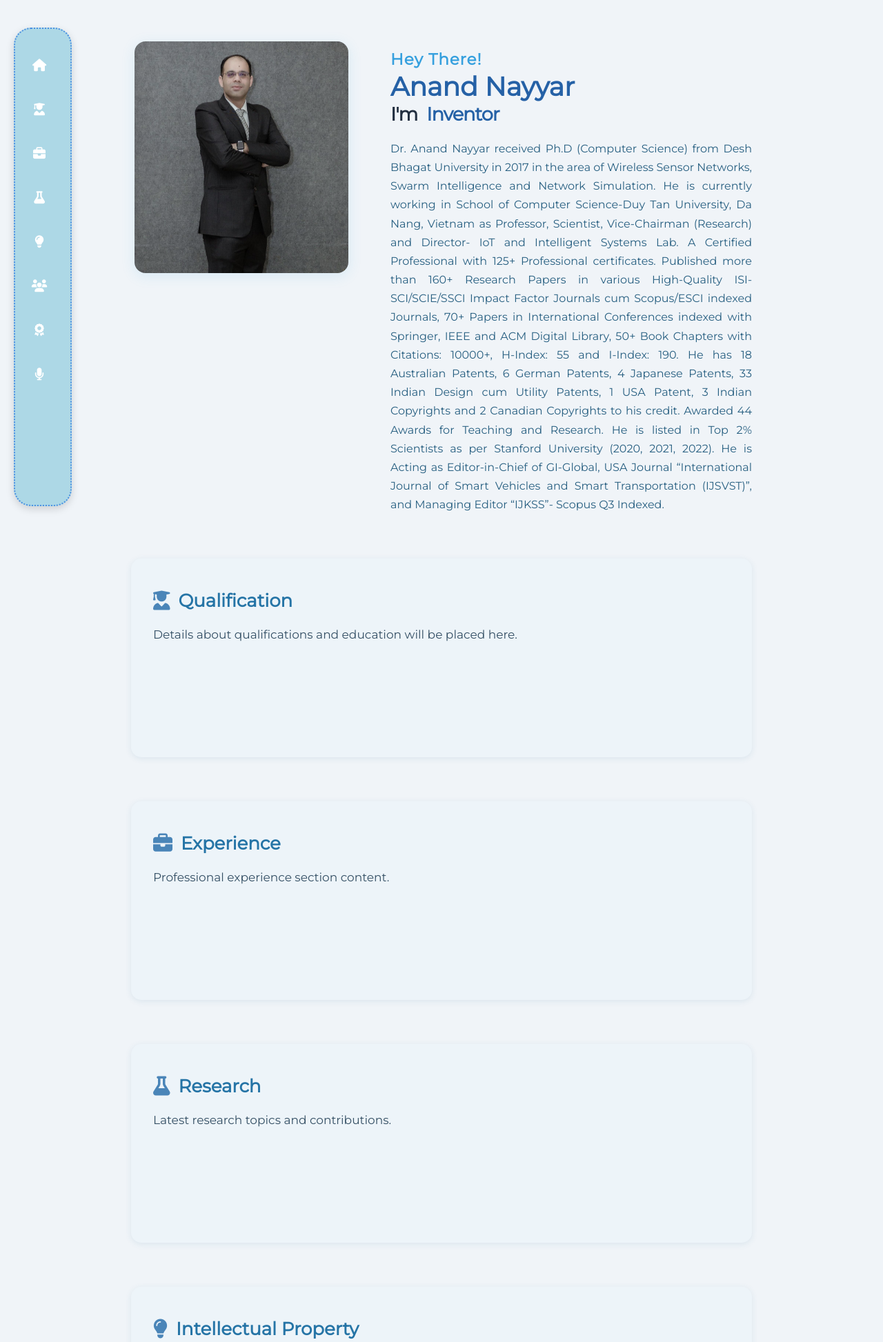
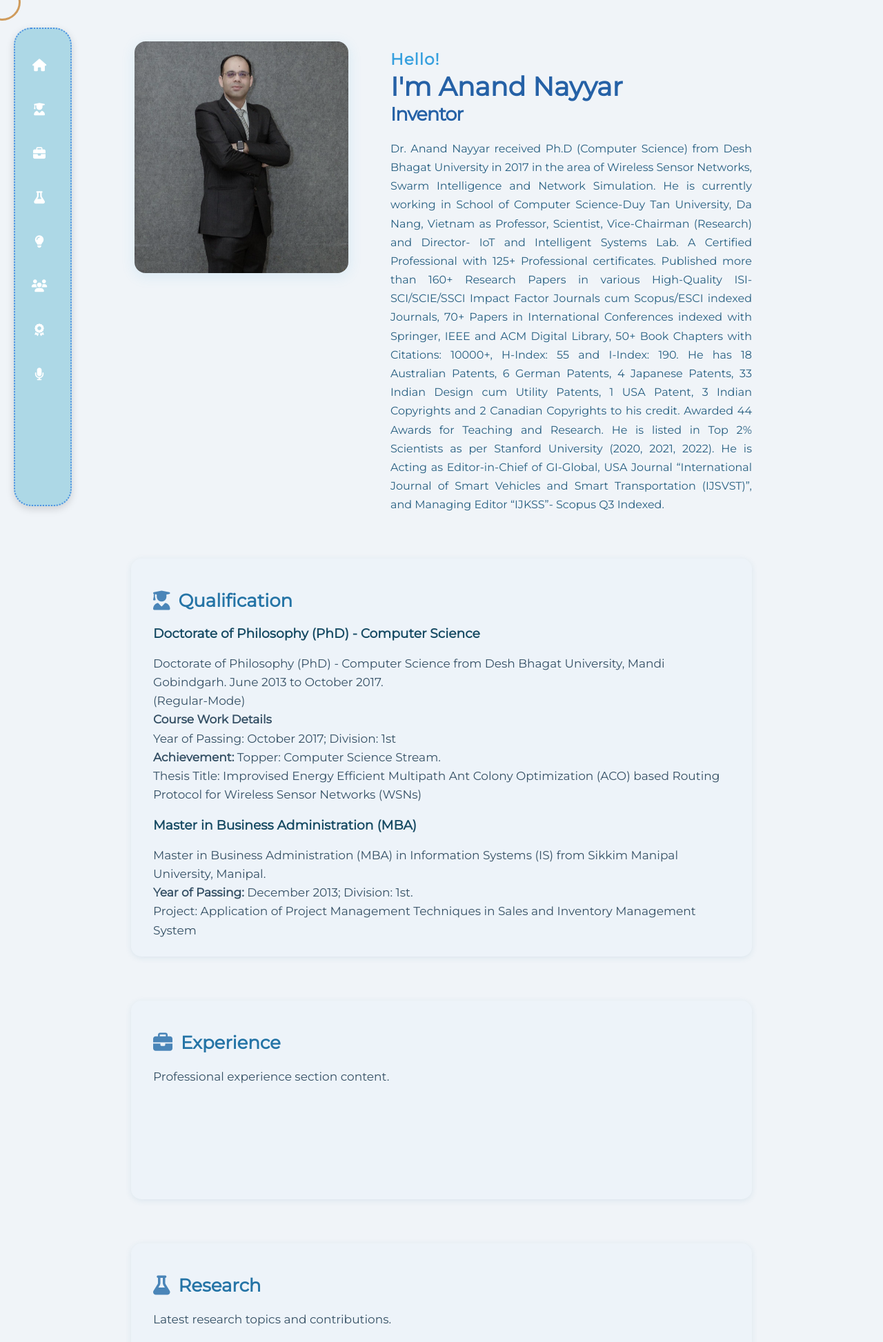
Before and after one commit to AxonCodez/proj1, a Flask app: page / in a window 1280 px wide. Shown: the top 1946 px of the page at 69% size. Run offline with Flask 3, Linux system fonts and the light colour scheme; some libraries are stand-ins or nearby versions.

Commit message:
Initial website

```diff
--- a/static/styles.css
+++ b/static/styles.css
@@ -279,3 +279,58 @@
         font-size: 14px;
     }
 }
+
+.anand-title {
+  font-size: 27px;
+  font-weight: 700;
+  margin-bottom: 20px;
+  color: #222f40;
+  letter-spacing: -1px;
+}
+.anand-title #effect-inventor {
+  color: #2561a6;
+  font-family: "Unica One", "Montserrat", Arial, sans-serif;
+}
+
+html {
+  cursor: none;
+}
+
+.cursor {
+  position: fixed;
+  width: 48px;
+  height: 48px;
+  pointer-events: none;
+  top: 0;
+  left: 0;
+  margin-left: -24px;
+  margin-top: -24px;
+  border: 3px solid #2561a6; /* Blue themed */
+  border-radius: 100px;
+  z-index: 9999;
+  transition: transform 0.3s ease;
+  will-change: transform;
+  mix-blend-mode: exclusion;
+  background: transparent;
+}
+
+.cursor.is-moving {
+  transform: scale(0.7);
+  transition: transform 0.3s cubic-bezier(.32,2,.55,.27);
+}
+
+*,
+html,
+body {
+    cursor: none !important;
+}
+
+#background {
+  position: fixed;
+  top: 0; left: 0;
+  width: 100vw;
+  height: 100vh;
+  z-index: -1;
+  display: block;
+  pointer-events: none; /* So it doesn't block clicks */
+}
--- a/templates/index.html
+++ b/templates/index.html
@@ -8,6 +8,7 @@
     <link rel="stylesheet" href="https://cdnjs.cloudflare.com/ajax/libs/font-awesome/6.4.0/css/all.min.css" />
 </head>
 <body>
+    <canvas id="background"></canvas>
     <div class="sidebar">
         <ul class="menu">
             <li><a href="#home"><i class="fas fa-home"></i><span>HOME</span></a></li>
@@ -38,9 +39,11 @@
                     <img id="gsap-photo" src="{{ url_for('static', filename='anand.png') }}" alt="Anand Nayyar image">
                 </div>
                 <div class="home-bio" id="gsap-bio">
-                    <div class="hey-there">Hey There!</div>
-                    <div class="anand-name" id="gsap-name">Anand Nayyar</div>
-                    <div class="anand-title">I'm <span class="typed">Inventor</span></div>
+                    <div class="hey-there">Hello!</div>
+                    <div class="anand-name" id="gsap-name">I'm Anand Nayyar</div>
+                    <div class="anand-title">
+                        <span id="effect-inventor" data-target-resolver="Inventor"></span>
+                    </div>
                     <div class="anand-desc">
                         Dr. Anand Nayyar received Ph.D (Computer Science) from Desh Bhagat University in 2017 in the area of Wireless Sensor Networks, Swarm Intelligence and Network Simulation. He is currently working in School of Computer Science-Duy Tan University, Da Nang, Vietnam as Professor, Scientist, Vice-Chairman (Research) and Director- IoT and Intelligent Systems Lab. A Certified Professional with 125+ Professional certificates. Published more than 160+ Research Papers in various High-Quality ISI-SCI/SCIE/SSCI Impact Factor Journals cum Scopus/ESCI indexed Journals, 70+ Papers in International Conferences indexed with Springer, IEEE and ACM Digital Library, 50+ Book Chapters with Citations: 10000+, H-Index: 55 and I-Index: 190. He has 18 Australian Patents, 6 German Patents, 4 Japanese Patents, 33 Indian Design cum Utility Patents, 1 USA Patent, 3 Indian Copyrights and 2 Canadian Copyrights to his credit. Awarded 44 Awards for Teaching and Research. He is listed in Top 2% Scientists as per Stanford University (2020, 2021, 2022). He is Acting as Editor-in-Chief of GI-Global, USA Journal “International Journal of Smart Vehicles and Smart Transportation (IJSVST)”, and Managing Editor “IJKSS”- Scopus Q3 Indexed.
                     </div>
@@ -52,8 +55,28 @@
 
         <section id="qualification" class="section">
             <h2><i class="fas fa-user-graduate"></i> Qualification</h2>
-            <p>Details about qualifications and education will be placed here.</p>
+            <div>
+                <h3>Doctorate of Philosophy (<strong>PhD</strong>) - Computer Science</h3>
+                <p>
+                    Doctorate of Philosophy (PhD) - Computer Science from Desh Bhagat University, Mandi Gobindgarh. June 2013 to October 2017.<br/>
+                    (Regular-Mode)
+                </p>
+                <p>
+                    <strong>Course Work Details</strong><br/>
+                    Year of Passing: October 2017; Division: 1st<br/>
+                    <strong>Achievement:</strong> Topper: Computer Science Stream.<br/>
+                    Thesis Title: Improvised Energy Efficient Multipath Ant Colony Optimization (ACO) based Routing Protocol for Wireless Sensor Networks (WSNs)
+                </p>
+
+                <h3>Master in Business Administration (<strong>MBA</strong>)</h3>
+                <p>
+                    Master in Business Administration (MBA) in Information Systems (IS) from Sikkim Manipal University, Manipal.<br/>
+                    <strong>Year of Passing:</strong> December 2013; Division: 1st.<br/>
+                    Project: Application of Project Management Techniques in Sales and Inventory Management System
+                </p>
+            </div>
         </section>
+
         <section id="experience" class="section">
             <h2><i class="fas fa-briefcase"></i> Experience</h2>
             <p>Professional experience section content.</p>
@@ -79,6 +102,8 @@
             <p>Invited talks, presentations, and seminars delivered.</p>
         </section>
     </div>
+    <div class="cursor"></div>
+
 
     <script src="https://cdnjs.cloudflare.com/ajax/libs/gsap/3.12.5/gsap.min.js"></script>
     <script src="https://cdnjs.cloudflare.com/ajax/libs/gsap/3.12.5/ScrollTrigger.min.js"></script>
@@ -151,6 +176,93 @@
         });
 
     </script>
+    <script>
+        const resolver = {
+        resolve: function resolve(options, callback) {
+            const resolveString = options.resolveString || options.element.getAttribute('data-target-resolver');
+            const combinedOptions = Object.assign({}, options, {resolveString: resolveString});
+
+            function getRandomInteger(min, max) {
+            return Math.floor(Math.random() * (max - min + 1)) + min;
+            }
+            function randomCharacter(characters) {
+            return characters[getRandomInteger(0, characters.length - 1)];
+            }
+            function doRandomiserEffect(options, callback) {
+            const {characters, timeout, element, partialString} = options;
+            let iterations = options.iterations;
+            setTimeout(() => {
+                if (iterations >= 0) {
+                const nextOptions = Object.assign({}, options, {iterations: iterations - 1});
+                if (iterations === 0) {
+                    element.textContent = partialString;
+                } else {
+                    element.textContent = partialString.substring(0, partialString.length - 1) + randomCharacter(characters);
+                }
+                doRandomiserEffect(nextOptions, callback)
+                } else if (typeof callback === "function") {
+                callback();
+                }
+            }, timeout);
+            }
+            function doResolverEffect(options, callback) {
+            const {resolveString, offset} = options;
+            const partialString = resolveString.substring(0, offset);
+            const combinedOptions = Object.assign({}, options, {partialString: partialString});
+            doRandomiserEffect(combinedOptions, () => {
+                const nextOptions = Object.assign({}, options, {offset: offset + 1});
+                if (offset <= resolveString.length) {
+                doResolverEffect(nextOptions, callback);
+                } else if (typeof callback === "function") {
+                callback();
+                }
+            });
+            }
+            doResolverEffect(combinedOptions, callback);
+        }
+        };
+
+        const words = ["Inventor", "Researcher", "Academician", "Orator"];
+        let wordIndex = 0;
+        const effectEl = document.getElementById('effect-inventor');
+        const options = {
+        offset: 0,
+        timeout: 5,
+        iterations: 10,
+        characters: ['a', 'b', 'c', 'd', 'e', 'f', 'g', 'h', 'i', 'j', 'k', 'l', 'm', 'n', 'o', 'p', 'q', 'r', 's', 't', 'u', 'v', 'x', 'y', 'x', '#', '%', '&', '-', '+', '_', '?', '/', '\\', '='],
+        resolveString: words[wordIndex],
+        element: effectEl
+        };
+
+        function showNextWord() {
+        wordIndex = (wordIndex + 1) % words.length;
+        resolver.resolve(Object.assign({}, options, {
+            resolveString: words[wordIndex],
+            offset: 0
+        }), null);
+        }
+
+        resolver.resolve(options, null);
+
+        setInterval(showNextWord, 3000);
+    </script>
+    <script>
+        const cursor = document.querySelector(".cursor");
+        let timer;
+
+        window.addEventListener("mousemove", (e) => {
+        cursor.classList.add("is-moving");
+        cursor.style.left = e.pageX + "px";
+        cursor.style.top = e.pageY + "px";
+
+        clearTimeout(timer);
+        timer = setTimeout(() => {
+            cursor.classList.remove("is-moving");
+        }, 300);
+        });
+    </script>
+
+
 
 </body>
 </html>
```
